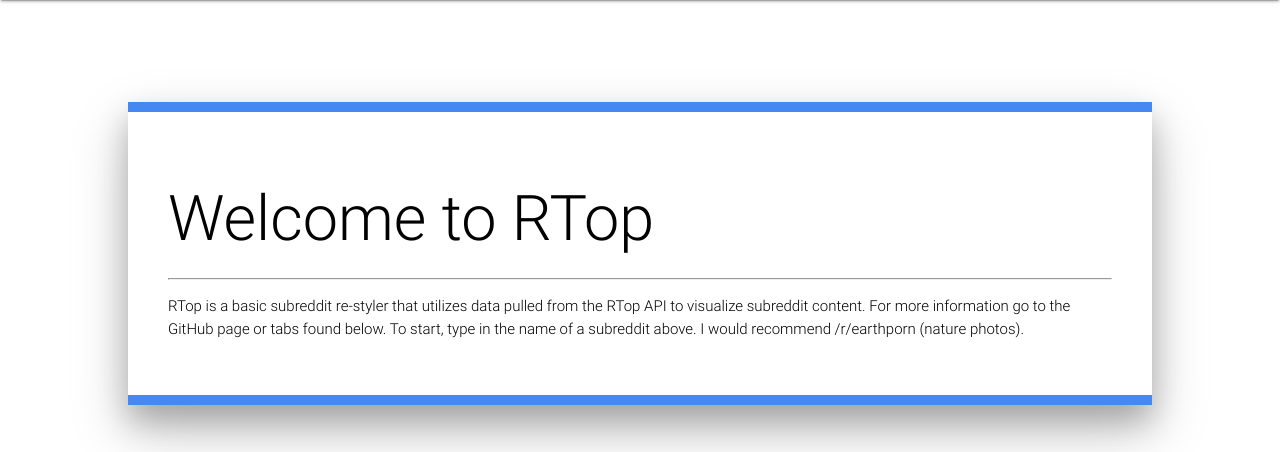
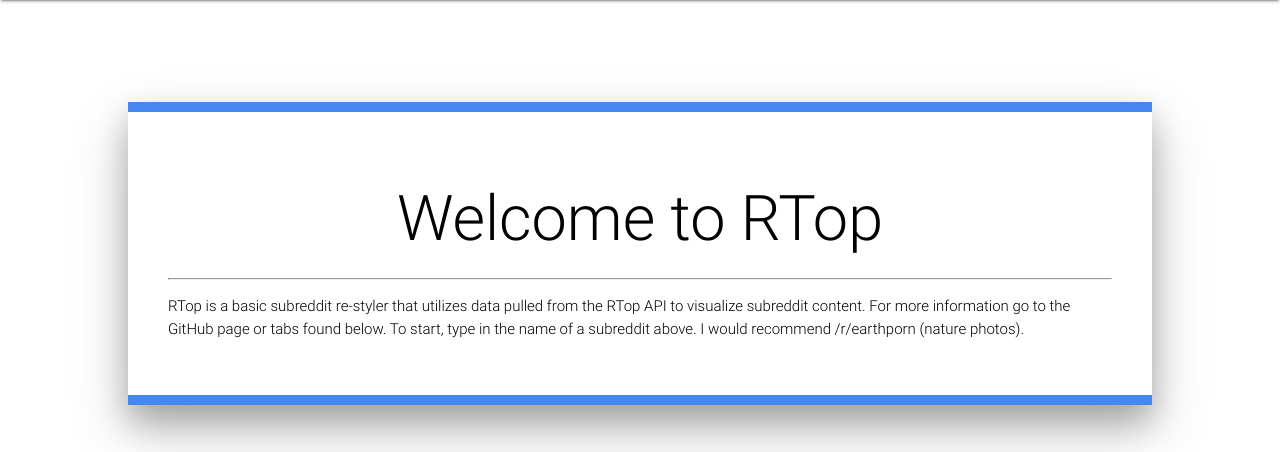
Before and after one commit to CrizR/R-Top, a Flask app: page / in a window 1280 px wide. Shown: the part 64-516 px from the top of the page. Run offline with Flask 2, Linux system fonts and the light colour scheme; some libraries are stand-ins or nearby versions.

Commit message:
Slight Change

```diff
--- a/templates/index.html
+++ b/templates/index.html
@@ -62,10 +62,11 @@
     <div style="background: white; width:80%; margin-bottom: 5%;" class="container">
         <div style="text-align: center;color: black; border-top: 10px solid #4588F1; border-bottom: 10px solid #4588F1; margin-top: 10%; align-content: center;"
              class="z-depth-4">
-            <div style="text-align: left; padding: 40px;">
+            <div style=" padding: 40px;">
                 <h1>Welcome to RTop</h1>
                 <hr>
-                <p>RTop is a basic subreddit re-styler that utilizes data pulled from the RTop API to visualize subreddit
+                <p style="text-align: left;" >
+                    RTop is a basic subreddit re-styler that utilizes data pulled from the RTop API to visualize subreddit
                     content. For more information
                     go to the GitHub page or tabs found below.
                     To start, type in the name of a subreddit above. I would recommend /r/earthporn (nature photos).</p>
```
